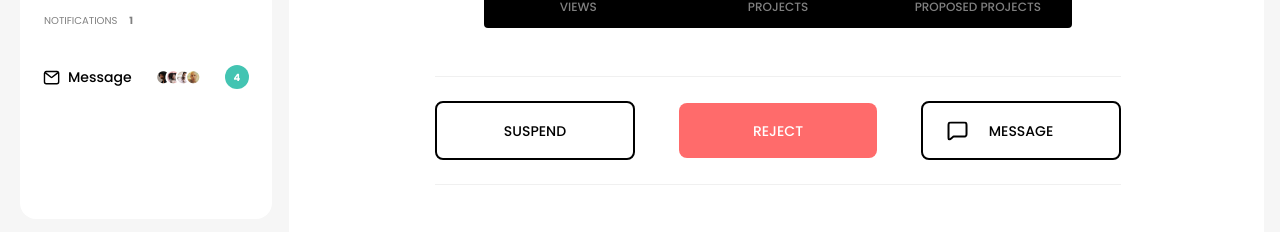
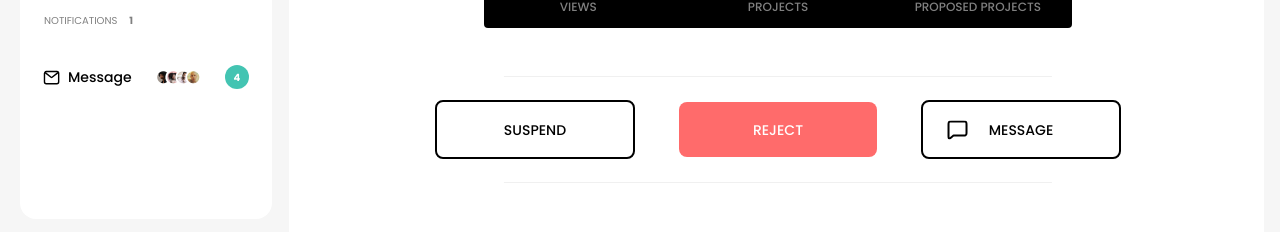
Before and after one commit to KobiManuel/top-me, a React (Vite) app: page / in a window 1280 px wide. Shown: the part 564-796 px from the top of the page. Built offline with nearby package versions, Linux system fonts and the light colour scheme.

Commit message:
feat(User Inerface): updated border

```diff
--- a/src/App.scss
+++ b/src/App.scss
@@ -53,3 +53,27 @@ body {
     }
   }
 }
+
+.btn-container {
+  position: relative;
+  &::before {
+    position: absolute;
+    content: "";
+    top: 0;
+    left: 50%;
+    transform: translateX(-50%);
+    width: 80%;
+    height: 1px;
+    background: #f0f0f0;
+  }
+  &::after {
+    position: absolute;
+    content: "";
+    bottom: 0;
+    left: 50%;
+    transform: translateX(-50%);
+    width: 80%;
+    height: 1px;
+    background: #f0f0f0;
+  }
+}
--- a/src/pages/Angels.jsx
+++ b/src/pages/Angels.jsx
@@ -81,7 +81,7 @@ const Angels = () => {
         </div>
       </div>
       <div className="flex flex-col py-6 items-center w-[70%] gap-6">
-        <div className="w-full flex justify-between items-center gap-[44px] border-t border-solid border-b border-[#F0F0F0] py-6 ">
+        <div className=" btn-container w-full flex justify-between items-center gap-[44px] py-6 ">
           <button className=" py-[17.5px] rounded-lg border-2 border-solid border-black text-sm 2xl:text-2xl font-medium text-black w-1/3 uppercase">
             Suspend
           </button>
```
